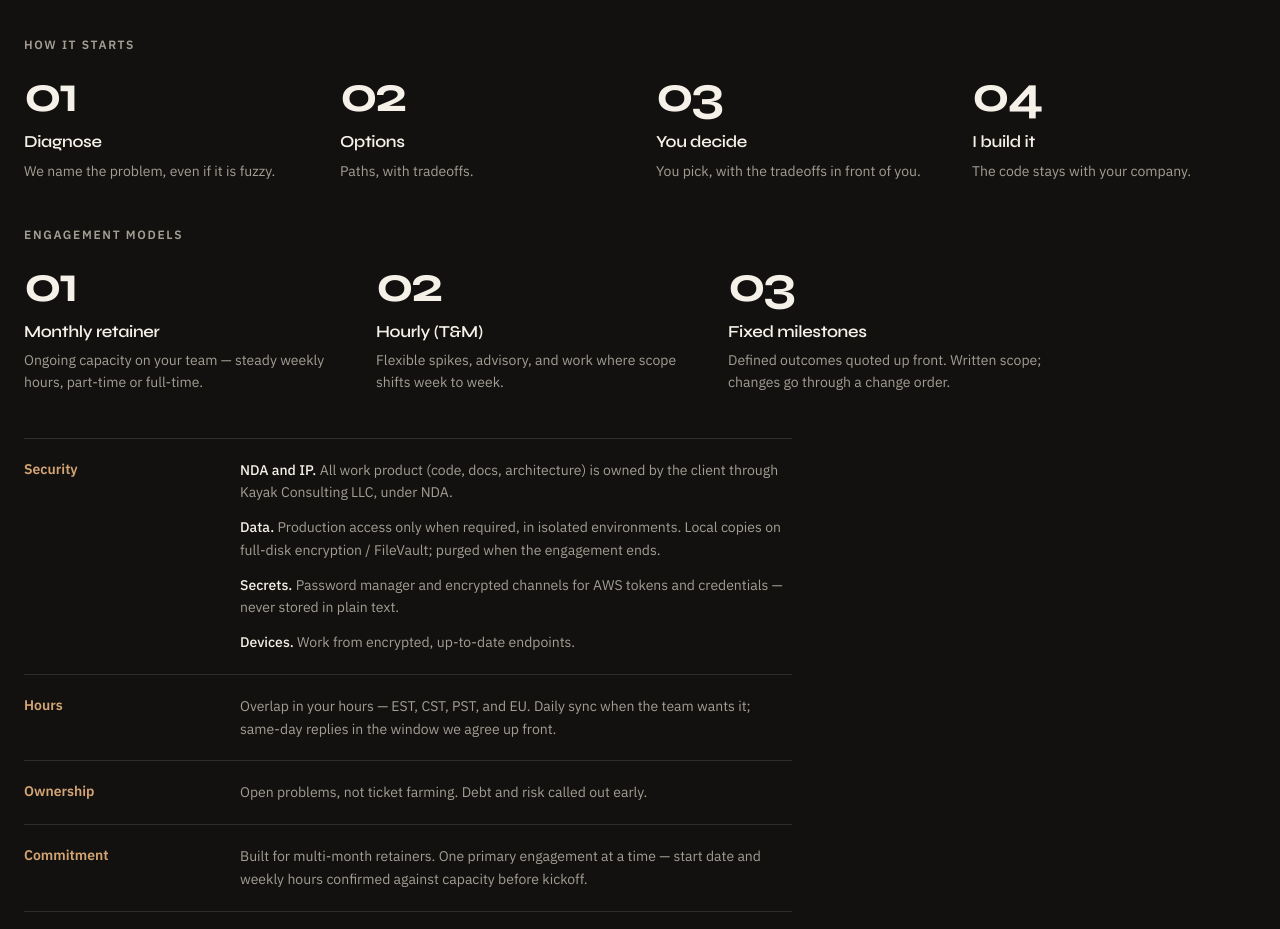
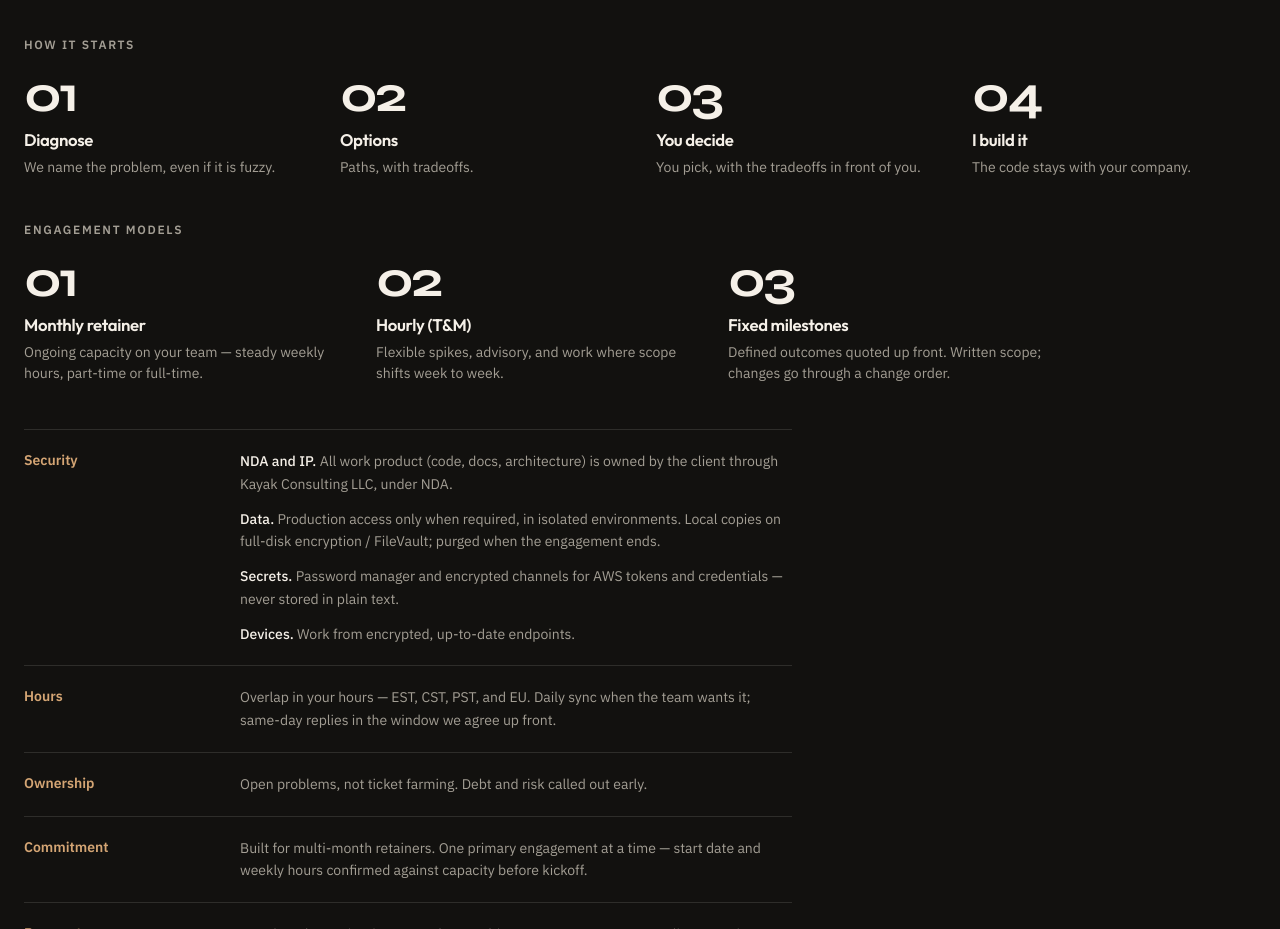
Before and after one commit to sistemasjavadoo/kayak-consulting, a website: page index.html in a window 1280 px wide. Shown: the part 2800-3729 px from the top of the page. Drawn offline with nearby package versions, Linux system fonts and the light colour scheme.

Commit message:
Fixed g in diagnose

```diff
--- a/index.html
+++ b/index.html
@@ -342,10 +342,12 @@
 
         .engage-models h3 {
             margin-top: 0.55rem;
-            font-family: Syne, "IBM Plex Sans", system-ui, sans-serif;
+            font-family: Outfit, "IBM Plex Sans", system-ui, sans-serif;
             font-size: 1.05rem;
             font-weight: 600;
             letter-spacing: -0.02em;
+            line-height: 1.25;
+            overflow: visible;
             color: var(--ink);
         }
 
```
